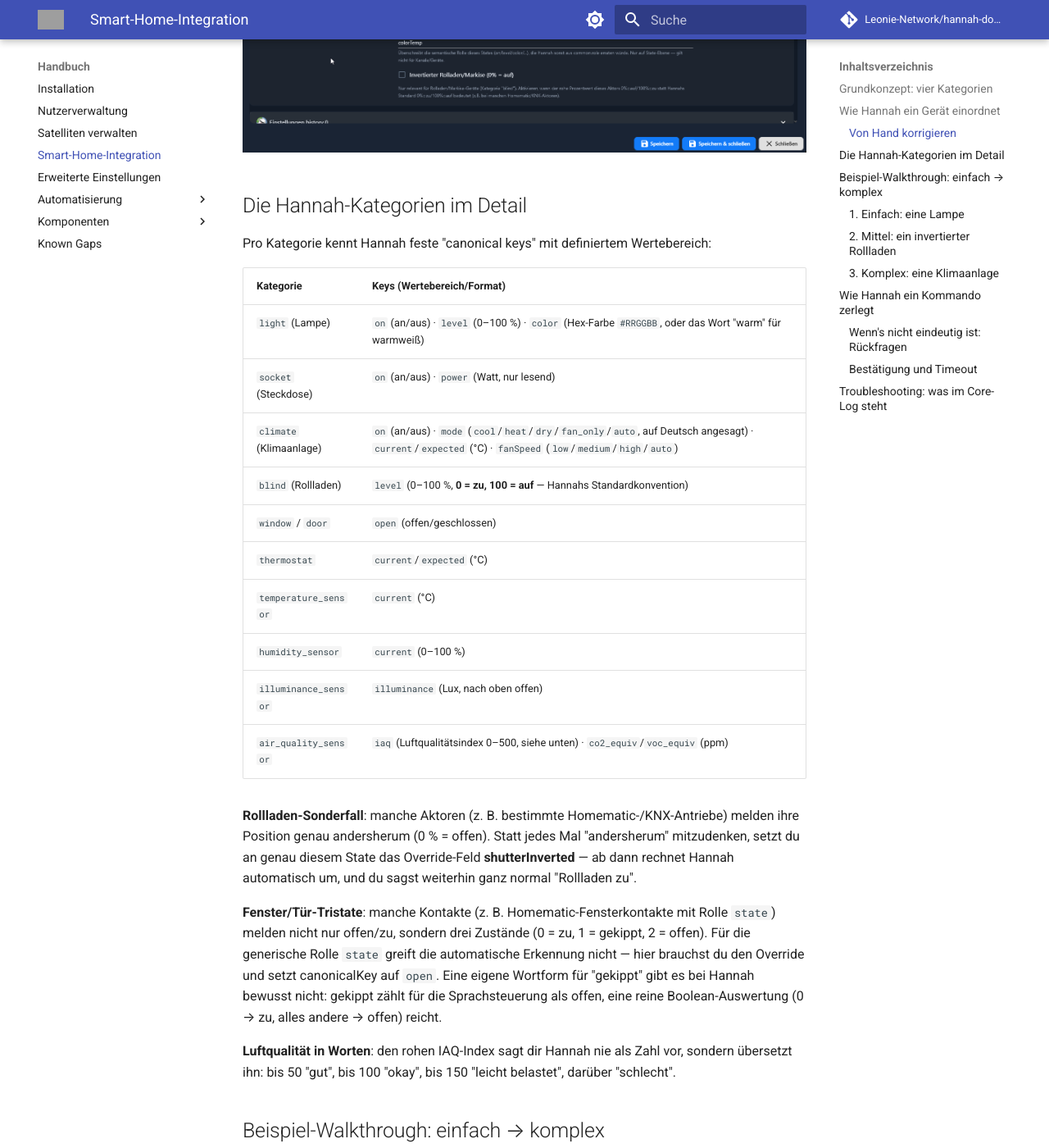
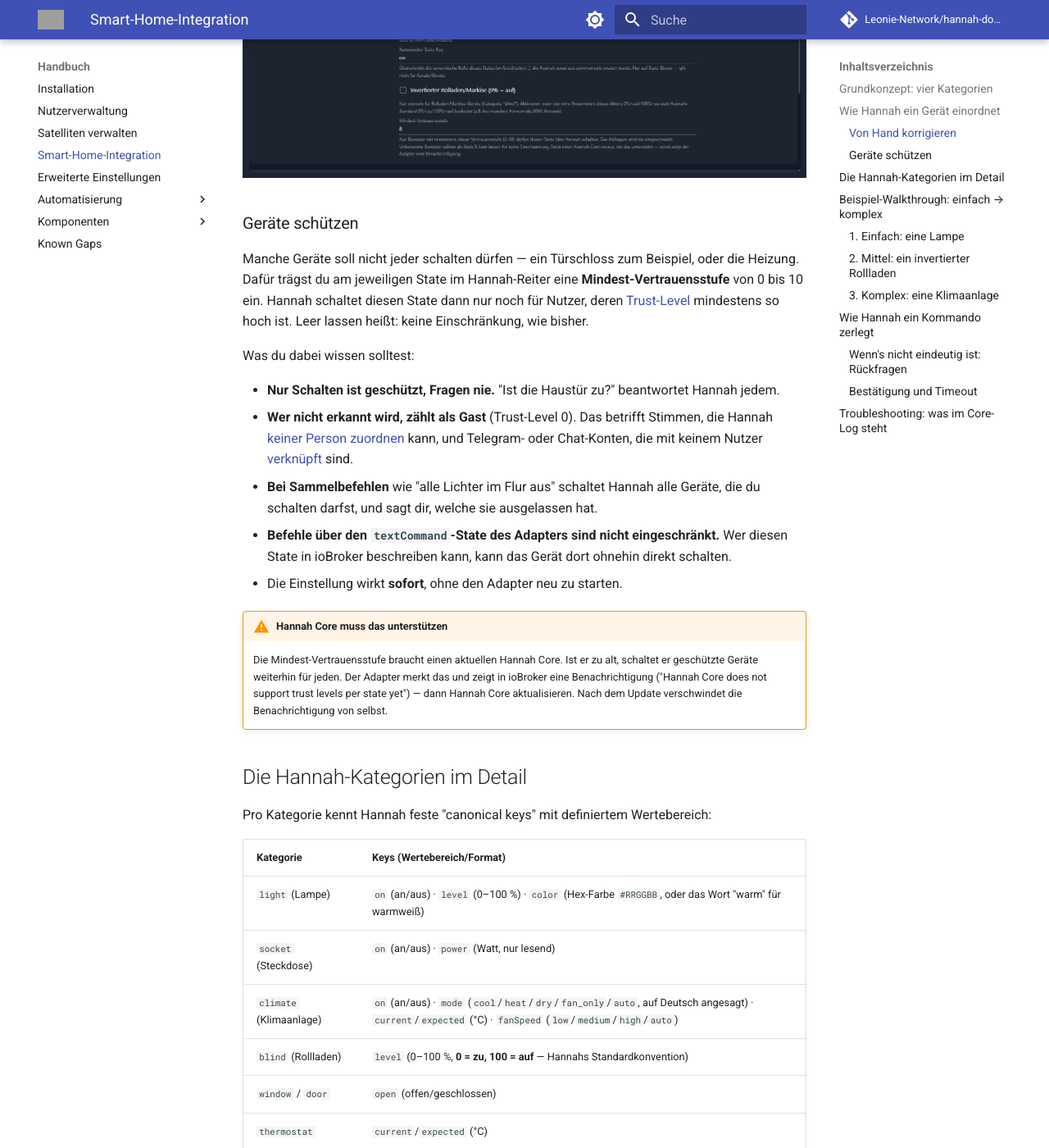
Before and after one commit to Leonie-Network/hannah-docs, an MkDocs documentation site: the page built from docs/manual/smart-home-integration.md, in a window 1280 px wide and 1400 px high, scrolled down 2503 px. Shown: the whole window at 82% size. Built offline with MkDocs 1.6.1 and Material for MkDocs 9.7.7, drawn with Linux system fonts in a browser that asks for light colours; comment, search, counter and statistics services are not loaded; some of the changed text lies outside the part shown; grey boxes are pictures that could not be loaded.

Commit message:
docs: minimum trust level per state
Handbuch: how to protect a device via the adapter's override tab (new
screenshot with the field), who counts as a guest, the trust-level effect
on the users page, and the Telegram/chat menus. Developer docs:
required_trust_level, ControlDeviceRequest source fields and the AgentAck
unknown-field report.

Refs #28

Co-Authored-By: Claude Opus 5.5 <noreply@anthropic.com>

```diff
--- a/docs/manual/smart-home-integration.md
+++ b/docs/manual/smart-home-integration.md
@@ -66,12 +66,42 @@ lässt er sich frei setzen:
   `level`, `current`, …)
 - **shutterInverted** (nur bei Kategorie `blind`) — dreht die Prozentkonvention um,
   siehe unten
+- **Mindest-Vertrauensstufe** (nur auf State-Ebene) — wer diesen State über Hannah
+  schalten darf, siehe [Geräte schützen](#gerate-schutzen)
 
 Ein State-Override sticht einen Geräte-Override, der wiederum die automatische
 Erkennung sticht — du kannst also gezielt nur einen einzelnen State korrigieren, ohne
 das ganze Gerät anzufassen.
 
-![Hannah-Override-Tab an einem ioBroker-State mit Name, Gerätekategorie und canonicalKey](../assets/screenshots/manual/iobroker-override-tab.png)
+![Hannah-Override-Tab an einem ioBroker-State mit Name, Gerätekategorie, canonicalKey und Mindest-Vertrauensstufe](../assets/screenshots/manual/iobroker-override-tab.png)
+
+### Geräte schützen
+
+Manche Geräte soll nicht jeder schalten dürfen — ein Türschloss zum Beispiel, oder die
+Heizung. Dafür trägst du am jeweiligen State im Hannah-Reiter eine
+**Mindest-Vertrauensstufe** von 0 bis 10 ein. Hannah schaltet diesen State dann nur noch
+für Nutzer, deren [Trust-Level](users.md#trust-level) mindestens so hoch ist. Leer lassen
+heißt: keine Einschränkung, wie bisher.
+
+Was du dabei wissen solltest:
+
+- **Nur Schalten ist geschützt, Fragen nie.** "Ist die Haustür zu?" beantwortet Hannah
+  jedem.
+- **Wer nicht erkannt wird, zählt als Gast** (Trust-Level 0). Das betrifft Stimmen, die
+  Hannah [keiner Person zuordnen](../components/voiceid/index.md) kann, und Telegram- oder Chat-Konten, die
+  mit keinem Nutzer [verknüpft](users.md#verknupfte-konten) sind.
+- **Bei Sammelbefehlen** wie "alle Lichter im Flur aus" schaltet Hannah alle Geräte, die
+  du schalten darfst, und sagt dir, welche sie ausgelassen hat.
+- **Befehle über den `textCommand`-State des Adapters sind nicht eingeschränkt.** Wer
+  diesen State in ioBroker beschreiben kann, kann das Gerät dort ohnehin direkt schalten.
+- Die Einstellung wirkt **sofort**, ohne den Adapter neu zu starten.
+
+!!! warning "Hannah Core muss das unterstützen"
+    Die Mindest-Vertrauensstufe braucht einen aktuellen Hannah Core. Ist er zu alt,
+    schaltet er geschützte Geräte weiterhin für jeden. Der Adapter merkt das und zeigt in
+    ioBroker eine Benachrichtigung ("Hannah Core does not support trust levels per state
+    yet") — dann Hannah Core aktualisieren. Nach dem Update verschwindet die
+    Benachrichtigung von selbst.
 
 ## Die Hannah-Kategorien im Detail
 
```
Also changed, not shown: docs/architecture/protocols/grpc.md (+33 -0 lines), docs/components/chat/index.md (+4 -1 lines), docs/components/telegram/index.md (+6 -0 lines), docs/manual/users.md (+9 -4 lines), docs/assets/screenshots/manual/iobroker-override-tab.png.
